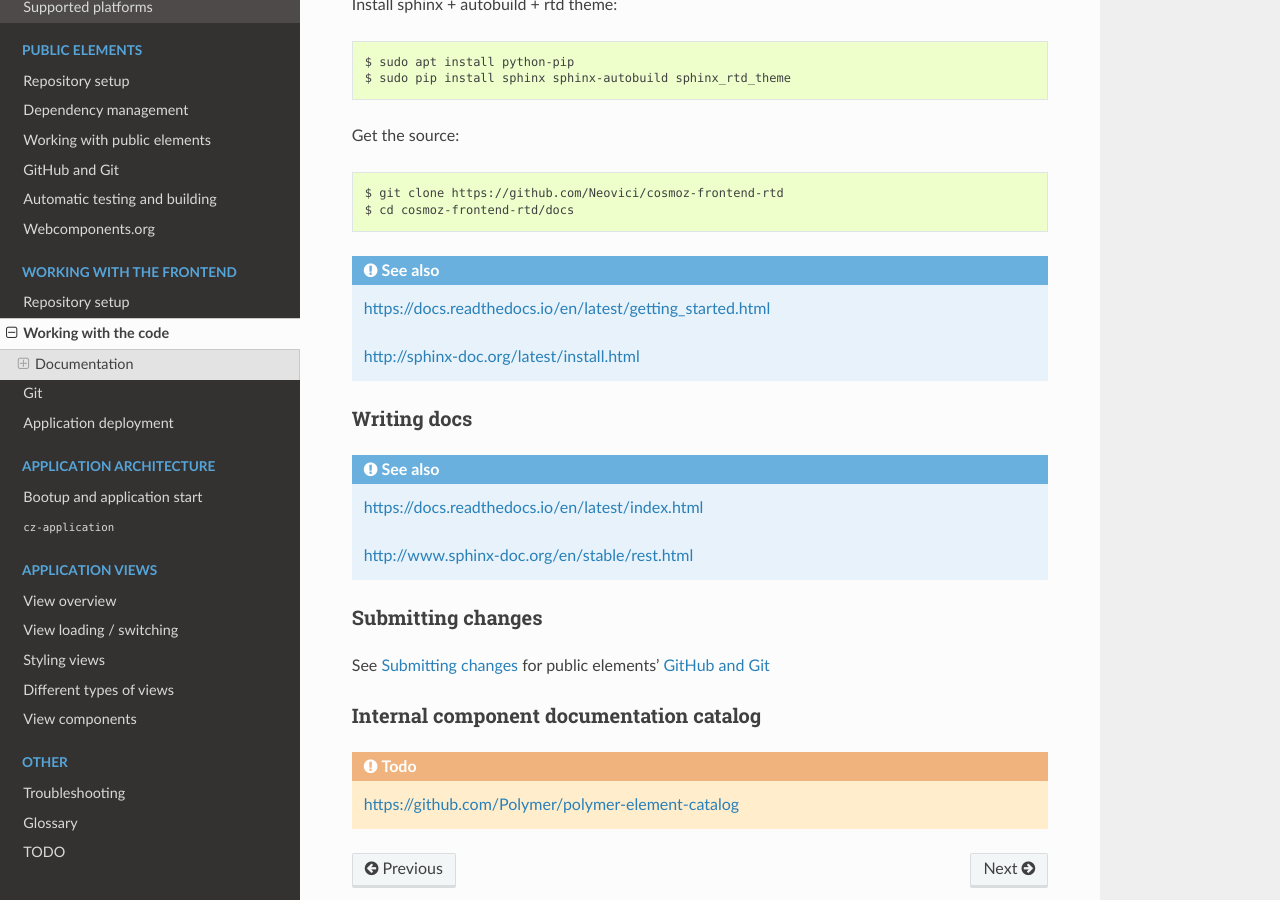
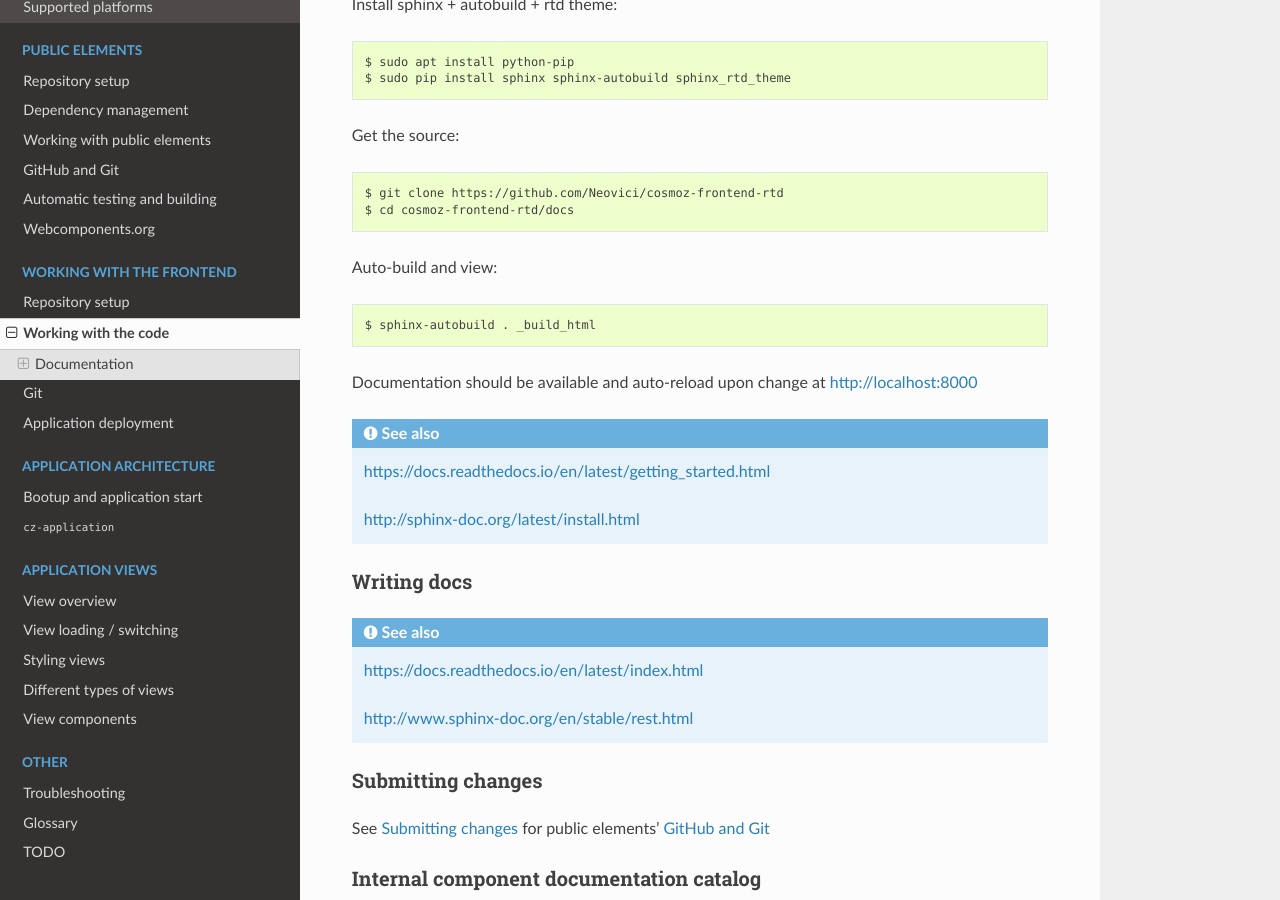
Before and after one commit to plumelo/cosmoz-frontend-rtd, a Sphinx documentation site: the page built from docs/frontend/30-working-with-the-code.rst, in a window 1280 px wide and 900 px high, scrolled down 944 px. Built offline with Sphinx 7.4.7 and the Read the Docs theme 2.0.0, drawn with Linux system fonts in a browser that asks for light colours.

Commit message:
Add docs auto-build info

```diff
--- a/docs/frontend/30-working-with-the-code.rst
+++ b/docs/frontend/30-working-with-the-code.rst
@@ -45,6 +45,12 @@ Get the source::
     $ git clone https://github.com/Neovici/cosmoz-frontend-rtd
     $ cd cosmoz-frontend-rtd/docs
 
+Auto-build and view::
+
+    $ sphinx-autobuild . _build_html
+
+Documentation should be available and auto-reload upon change at http://localhost:8000
+
 .. seealso::
 
     https://docs.readthedocs.io/en/latest/getting_started.html
```
